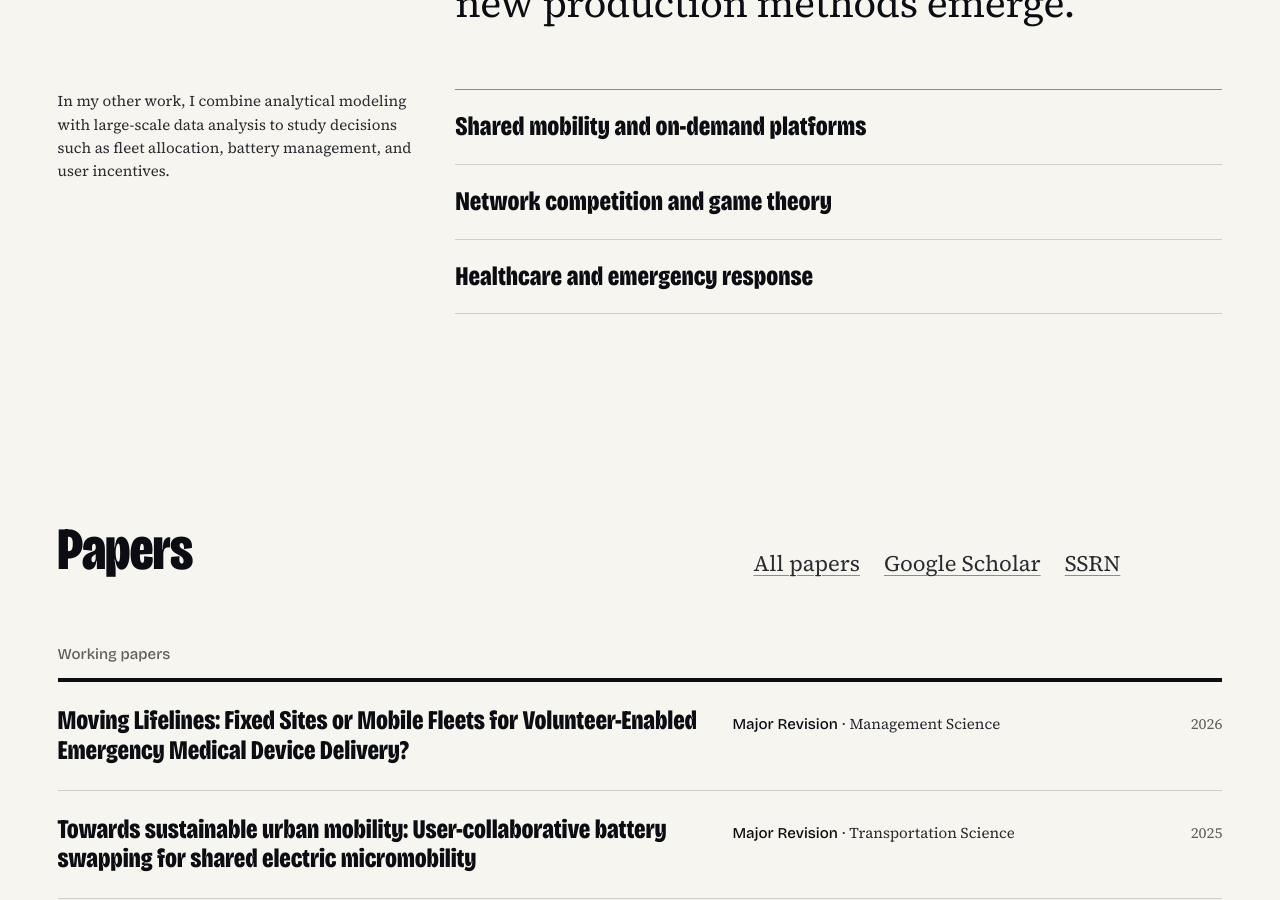
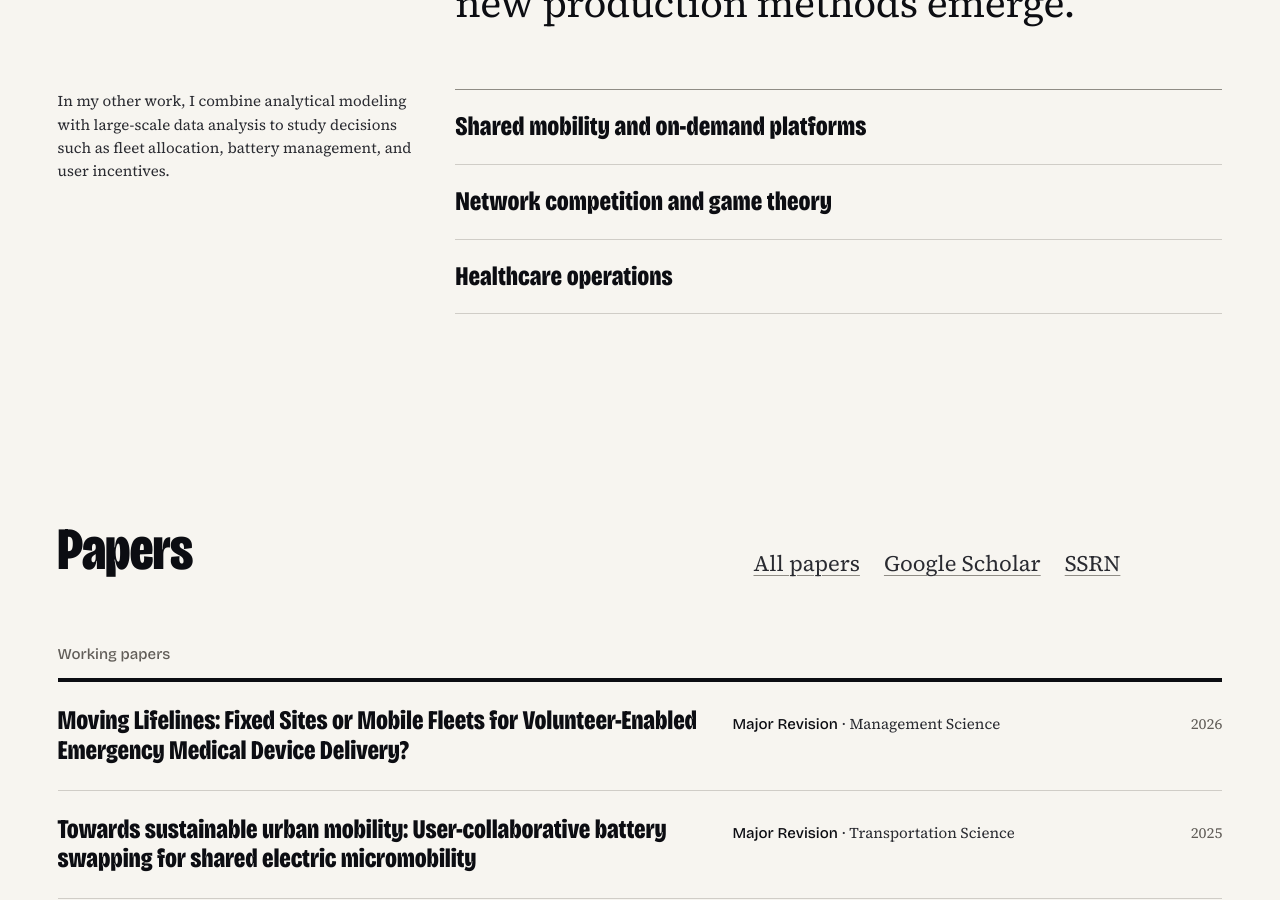
Before and after one commit to LIMYOYO/LIMYOYO.github.io, a Jekyll site: the page built from _pages/about.md, in a window 1280 px wide and 900 px high, scrolled down 1317 px. Built offline with Jekyll 4.4.1, drawn with Linux system fonts in a browser that asks for light colours.

Commit message:
Rename research area to healthcare operations
Co-Authored-By: Claude Opus 5.5 <noreply@anthropic.com>

```diff
--- a/_pages/about.md
+++ b/_pages/about.md
@@ -15,7 +15,7 @@ research_areas_intro: >-
 research_areas:
   - Shared mobility and on-demand platforms
   - Network competition and game theory
-  - Healthcare and emergency response
+  - Healthcare operations
 ---
 
 I am a Ph.D. student in **Operations Management and Statistics (OMS)** at the [Rotman School of Management](https://www.rotman.utoronto.ca/), University of Toronto, advised by [Ming Hu](https://ming.hu). I received my M.S. (2026) and B.E. (2023) in Industrial Engineering from [Shanghai Jiao Tong University (SJTU)](https://www.sjtu.edu.cn/).
```
